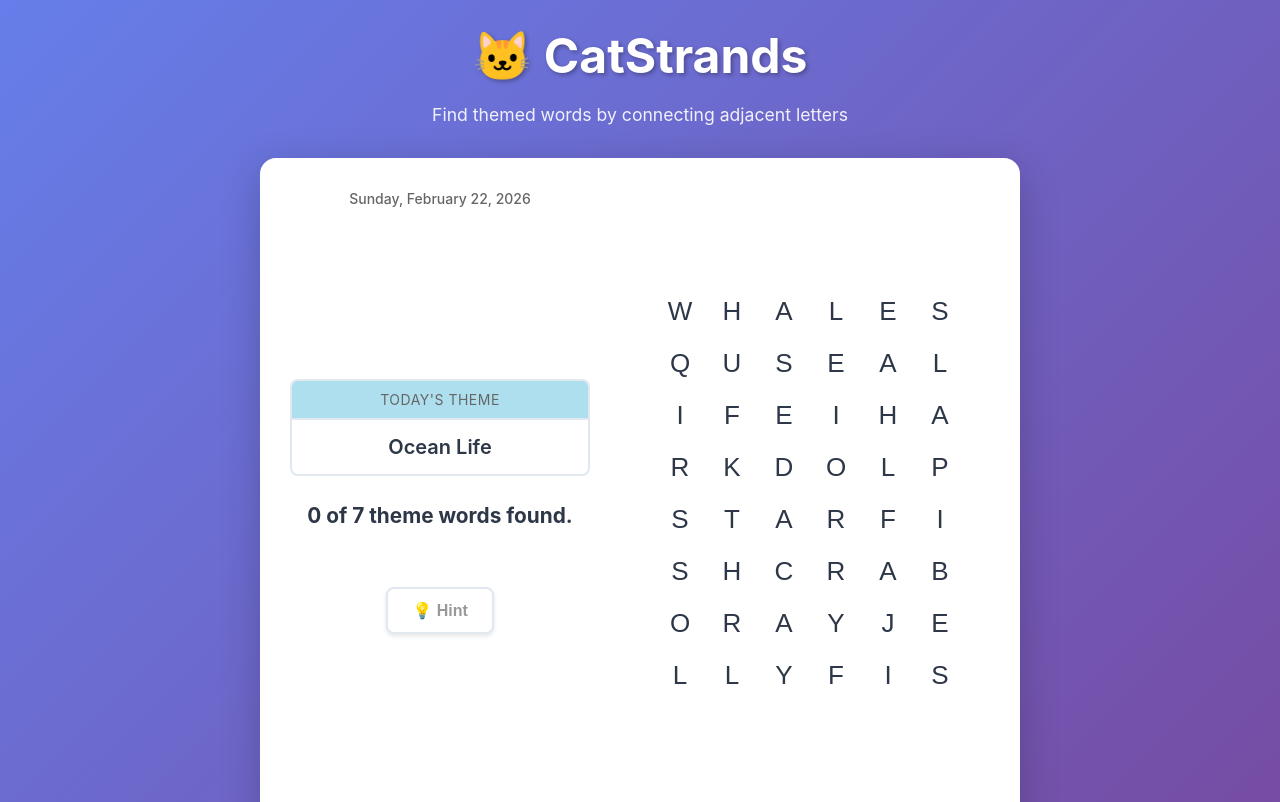
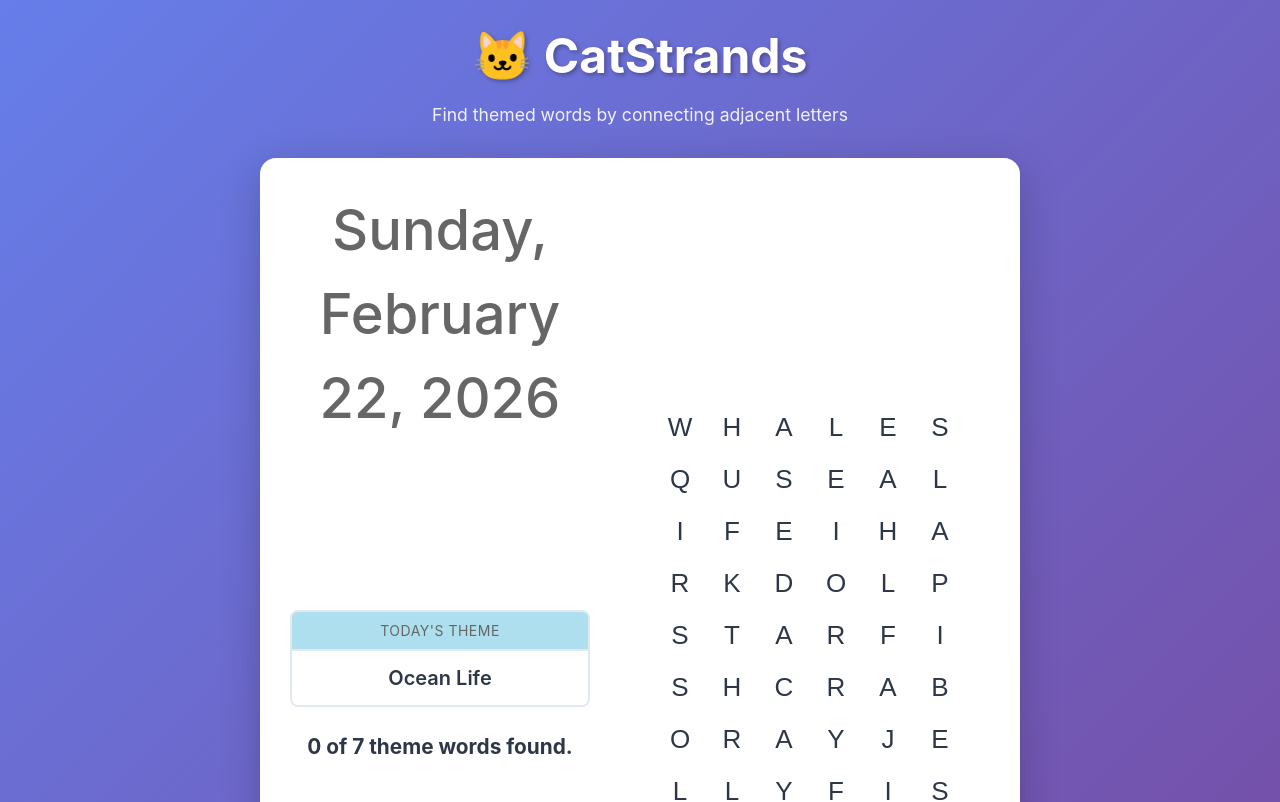
Before and after one commit to slmingol/catstrands, a React (Vite) app: page / in a window 1280 px wide. Shown: the top 802 px of the page. Built offline with nearby package versions, Linux system fonts and the light colour scheme.

Commit message:
style: Increase date display font size to 3.5rem (400% larger)

```diff
--- a/src/components/StrandsGame.css
+++ b/src/components/StrandsGame.css
@@ -29,7 +29,7 @@
 
 .date-display {
   text-align: center;
-  font-size: 0.875rem;
+  font-size: 3.5rem;
   color: #666;
   margin-bottom: 20px;
   font-weight: 500;
```
